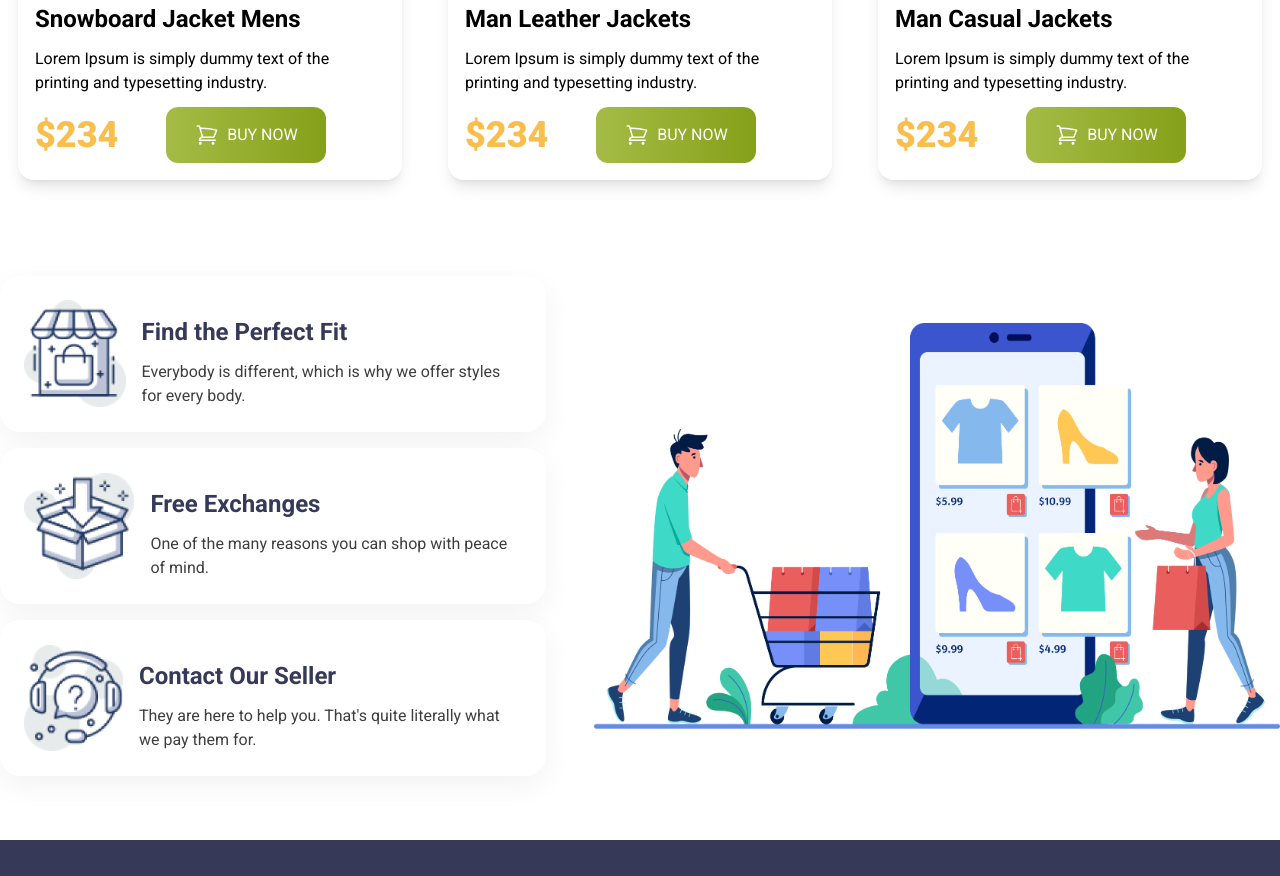
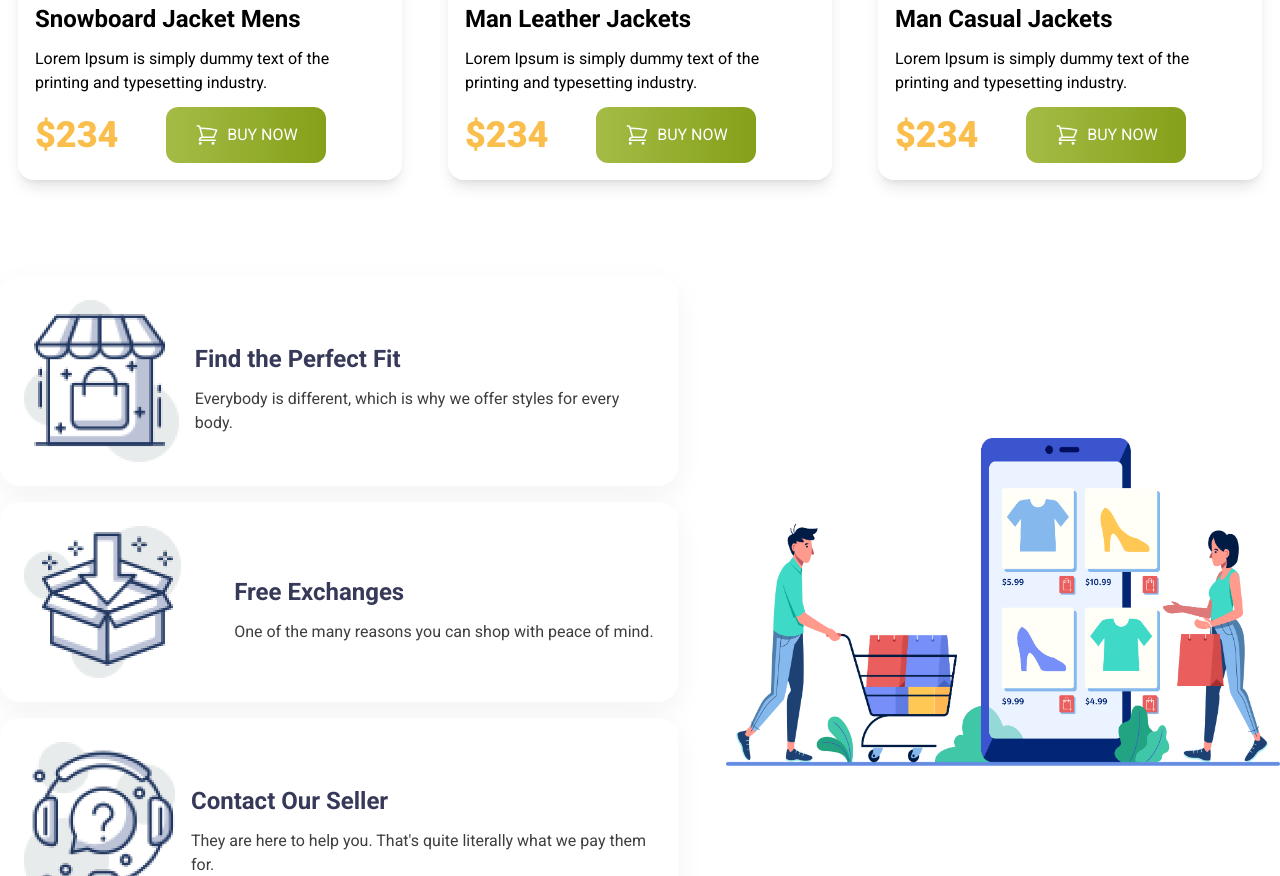
Before and after one commit to RaiyanJiyon/Penguin-Fashion-Website, a plain HTML site: page index.html in a window 1280 px wide. Shown: the part 1924-2800 px from the top of the page. Drawn offline with nearby package versions, Linux system fonts and the light colour scheme.

Commit message:
Fixed shopping section cards width

```diff
--- a/index.html
+++ b/index.html
@@ -306,7 +306,7 @@
       </div>
 
       <!-- shopping cards -->
-      <div class="space-y-4">
+      <div class="w-11/12 mx-auto space-y-4">
 
         <!-- shopping card - 1 -->
         <div
```
